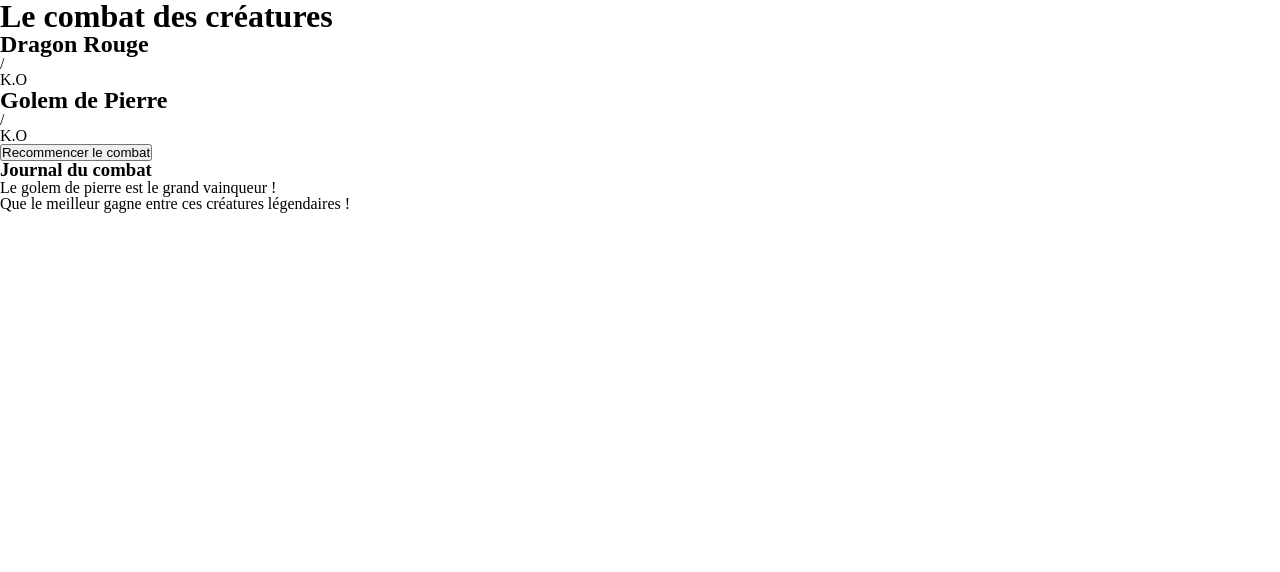
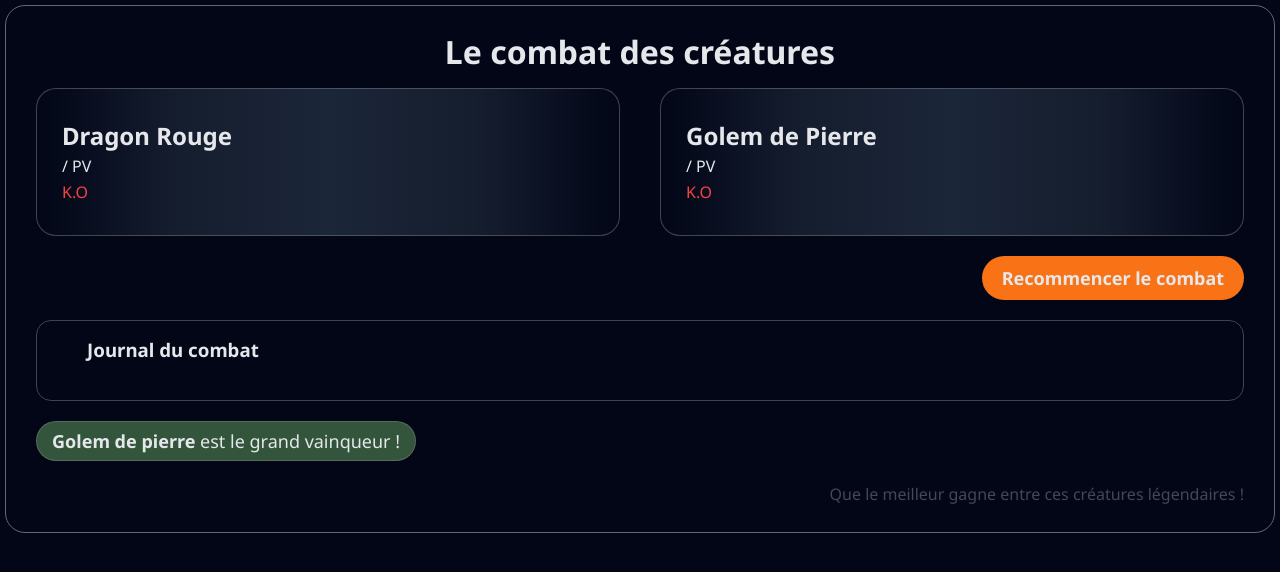
Before and after one commit to XC1976/Rendu_ProjetPHP, a PHP site: page / in a window 1280 px wide. Shown: the top 572 px of the page. Run offline with PHP 8.4, Linux system fonts and the light colour scheme; the visitor is signed in with stand-in values (Sample User, id 1).

Commit message:
Add all the CSS styling except the dynamic HP bar

```diff
--- a/index.php
+++ b/index.php
@@ -11,21 +11,45 @@
 </head>
 <body>
 
+    <main>
         <h1>Le combat des créatures</h1>
 
+        <div class="entitiesContainer">
+            <div class="entity">
                     <h2>Dragon Rouge</h2>
                     <?= "<p>" .
                         $_SESSION["redDragon"]->health .
                         " / " .
                         $_SESSION["redDragon"]->originalHealth .
+                        " PV" .
                         "</p>" ?>
 
                     <?php if ($_SESSION["redDragon"]->health == 0): ?>
-        <p>K.O</p>
+                        <p class="red">K.O</p>
                     <?php else: ?>
-        <p>En combat</p>
+                        <p class="green">En combat</p>
                     <?php endif; ?>
+            </div>
 
+
+            <div class="entity">
+                <h2>Golem de Pierre</h2>
+                <?= "<p>" .
+                    $_SESSION["stoneGolem"]->health .
+                    " / " .
+                    $_SESSION["stoneGolem"]->originalHealth .
+                    " PV" .
+                    "</p>" ?>
+                <?php if ($_SESSION["stoneGolem"]->health == 0): ?>
+                    <p class="red">K.O</p>
+                <?php else: ?>
+                    <p class="green">En combat</p>
+                <?php endif; ?>
+            </div>
+        </div>
+
+        <div class="btnsContainer">
+            <div class="buttonDragon">
                 <form action="#" method="POST">
                     <?php if (
                         ($_SESSION["redDragon"]->health &&
@@ -33,20 +57,10 @@
                     ): ?>
                	    <button type="submit" name="dragonAttack" id="dragonAttack">Dragon Rouge attaque</button>
           		<?php endif; ?>
+            </div>
+
+           <div class="buttonGolem">
                	</form>
-
-    <h2>Golem de Pierre</h2>
-    <?= "<p>" .
-        $_SESSION["stoneGolem"]->health .
-        " / " .
-        $_SESSION["stoneGolem"]->originalHealth .
-        "</p>" ?>
-    <?php if ($_SESSION["stoneGolem"]->health == 0): ?>
-        <p>K.O</p>
-    <?php else: ?>
-        <p>En combat</p>
-    <?php endif; ?>
-
                     <form action="#" method="POST">
                         <?php if (
                             ($_SESSION["redDragon"]->health &&
@@ -55,12 +69,16 @@
                    	    <button type="submit" name="golemAttack" id="golemAttack">Golem de Pierre attaque</button>
               		<?php endif; ?>
                	</form>
+           </div>
 
+            <div class="buttonRestart">
                	<form action="#" method="POST">
                         <button type="submit" name="restart" id="restart">Recommencer le combat</button>
                	</form>
+            </div>
+        </div>
 
-	<div>
+    	<div class="journal">
     	    <h3>Journal du combat</h3>
     	    <ul>
     	    <?php foreach ($_SESSION["messages"] as $message): ?>
@@ -70,13 +88,14 @@
     	</div>
 
         <?php if ($_SESSION["redDragon"]->health == 0): ?>
-        <p>Le golem de pierre est le grand vainqueur !</p>
+            <p class="victor"><span class="bold">Golem de pierre</span> est le grand vainqueur !</p>
         <?php elseif ($_SESSION["stoneGolem"]->health == 0): ?>
-        <p>Le dragon rouge est le grand vainqueur !</p>
+            <p class="victor"><span class="bold">Dragon rouge</span> est le grand vainqueur !</p>
         <?php endif; ?>
 
         <footer>
             <p>Que le meilleur gagne entre ces créatures légendaires !</p>
         </footer>
+    </main>
 </body>
 </html>
--- a/style.css
+++ b/style.css
@@ -1,7 +1,126 @@
+@import url("https://fonts.googleapis.com/css2?family=Noto+Sans:ital,wght@0,100..900;1,100..900&display=swap");
+
 * {
     padding: 0;
     margin: 0;
     box-sizing: border-box;
     line-height: 1;
     word-wrap: break-word;
+    color: #e5e7eb;
+    font-family: "Noto Sans", sans-serif;
 }
+
+body {
+    background-color: #020617;
+    padding: 5px;
+}
+
+main {
+    border: 0.5px solid rgba(128, 128, 128, 0.8);
+    border-radius: 20px;
+    padding: 30px;
+}
+
+h1 {
+    text-align: center;
+    margin-bottom: 20px;
+}
+
+.green {
+    color: #7adaa5;
+}
+
+.red {
+    color: #fb4141;
+}
+
+.entitiesContainer {
+    display: flex;
+    gap: 40px;
+}
+.entitiesContainer .entity {
+    border: 0.5px solid rgba(128, 128, 128, 0.5);
+    border-radius: 20px;
+    padding: 25px;
+    flex: 1;
+    background: linear-gradient(
+        to right,
+        #020617,
+        #151e2f,
+        #1b2638,
+        #151e2f,
+        #020617
+    );
+}
+.entitiesContainer .entity h2,
+.entitiesContainer .entity p {
+    margin: 10px 0;
+}
+
+.btnsContainer {
+    display: flex;
+    margin: 20px 0;
+    justify-content: space-between;
+}
+
+.journal {
+    border: 0.5px solid rgba(128, 128, 128, 0.5);
+    border-radius: 15px;
+    padding: 20px 50px;
+}
+.journal h3 {
+    margin-bottom: 20px;
+}
+.journal li {
+    margin: 5px 0;
+}
+
+footer p {
+    text-align: right;
+    color: #464655;
+    margin-top: 25px;
+}
+
+.victor {
+    display: inline-block;
+    background: rgba(99, 163, 97, 0.5);
+    border: 1px solid rgba(128, 128, 128, 0.5);
+    font-size: 18px;
+    margin-top: 20px;
+    padding: 10px 15px;
+    border-radius: 25px;
+}
+
+.bold {
+    font-weight: bold;
+}
+
+button {
+    border: none;
+    padding: 13px 20px;
+    font-size: 18px;
+    font-weight: bold;
+    border-radius: 25px;
+}
+
+.buttonDragon button {
+    background: #6366f1;
+    transition: 0.2s background ease-in;
+}
+.buttonDragon button:hover {
+    background: #0a0c73;
+}
+.buttonGolem button {
+    background: #ec4899;
+    transition: 0.2s background ease-in;
+}
+.buttonGolem button:hover {
+    background: #a21058;
+}
+.buttonRestart button {
+    background: #f97316;
+    transition: 0.2s background ease-in;
+}
+.buttonRestart button:hover {
+    background: #974003;
+}
```
Lines whose indentation alone changed are shown as unchanged.
